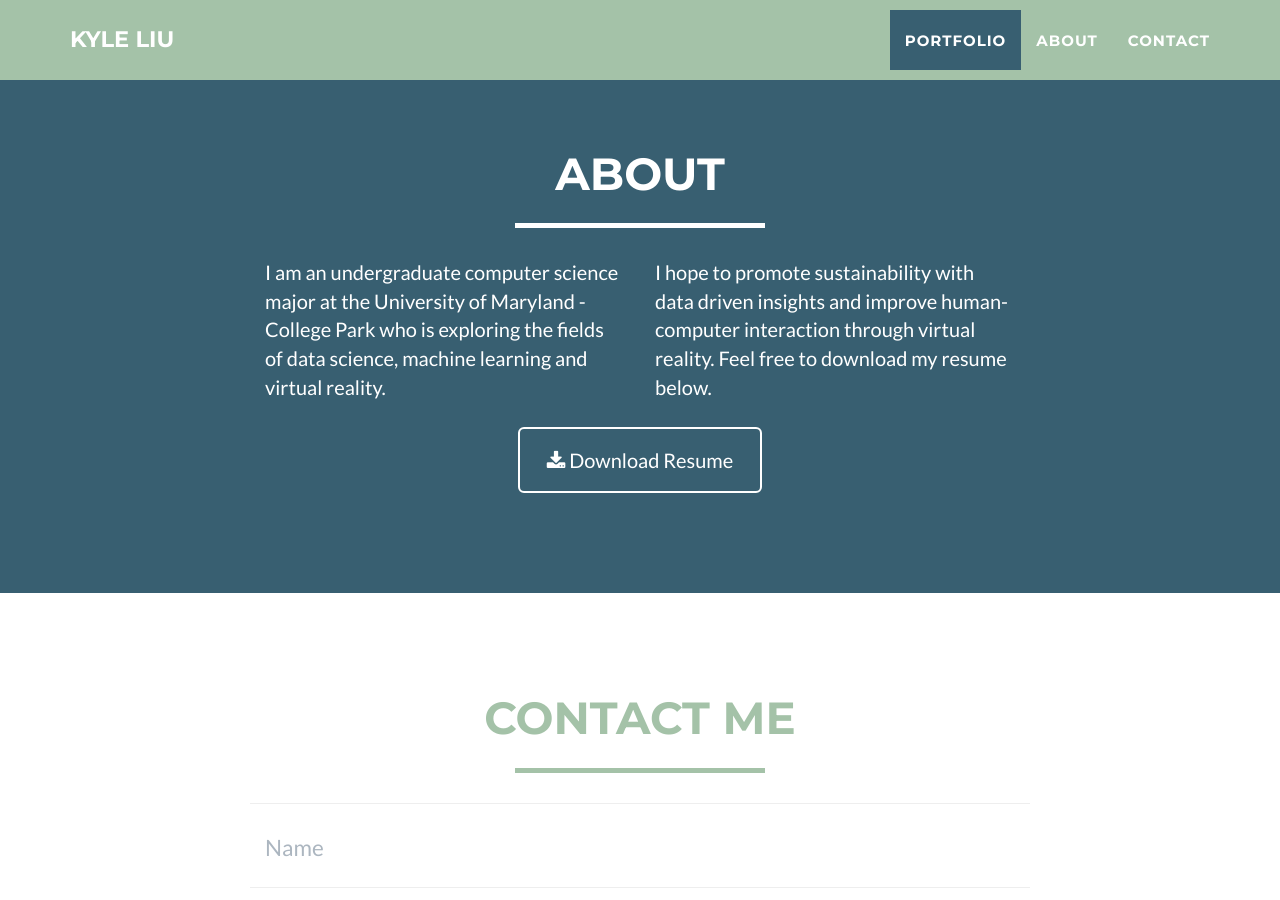
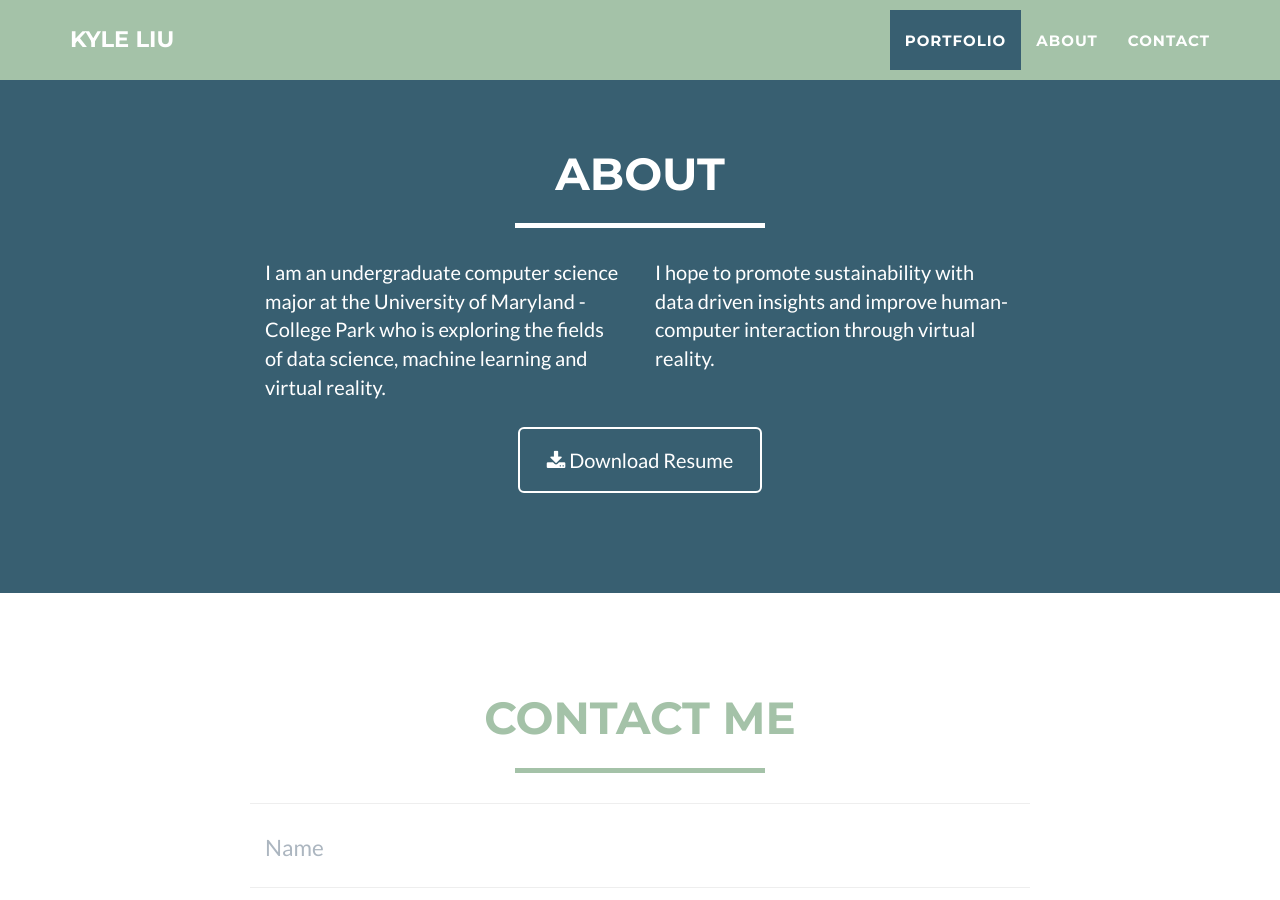
Before and after one commit to kylefirst/kylefirst.github.io, a Jekyll site: the page built from index.html, in a window 1280 px wide and 900 px high, scrolled down 1616 px. Built offline with Jekyll 4.4.1, drawn with Linux system fonts in a browser that asks for light colours.

Commit message:
edited description

```diff
--- a/_includes/about.html
+++ b/_includes/about.html
@@ -12,7 +12,7 @@
                     <p>I am an undergraduate computer science major at the University of Maryland - College Park who is exploring the fields of data science, machine learning and virtual reality. </p>
                 </div>
                 <div class="col-lg-4">
-                    <p>I hope to promote sustainability with data driven insights and improve human-computer interaction through virtual reality. Feel free to download my resume below. </p>
+                    <p>I hope to promote sustainability with data driven insights and improve human-computer interaction through virtual reality. </p>
                 </div>
                 <div class="col-lg-8 col-lg-offset-2 text-center">
                     <a href="#" class="btn btn-lg btn-outline">
```
